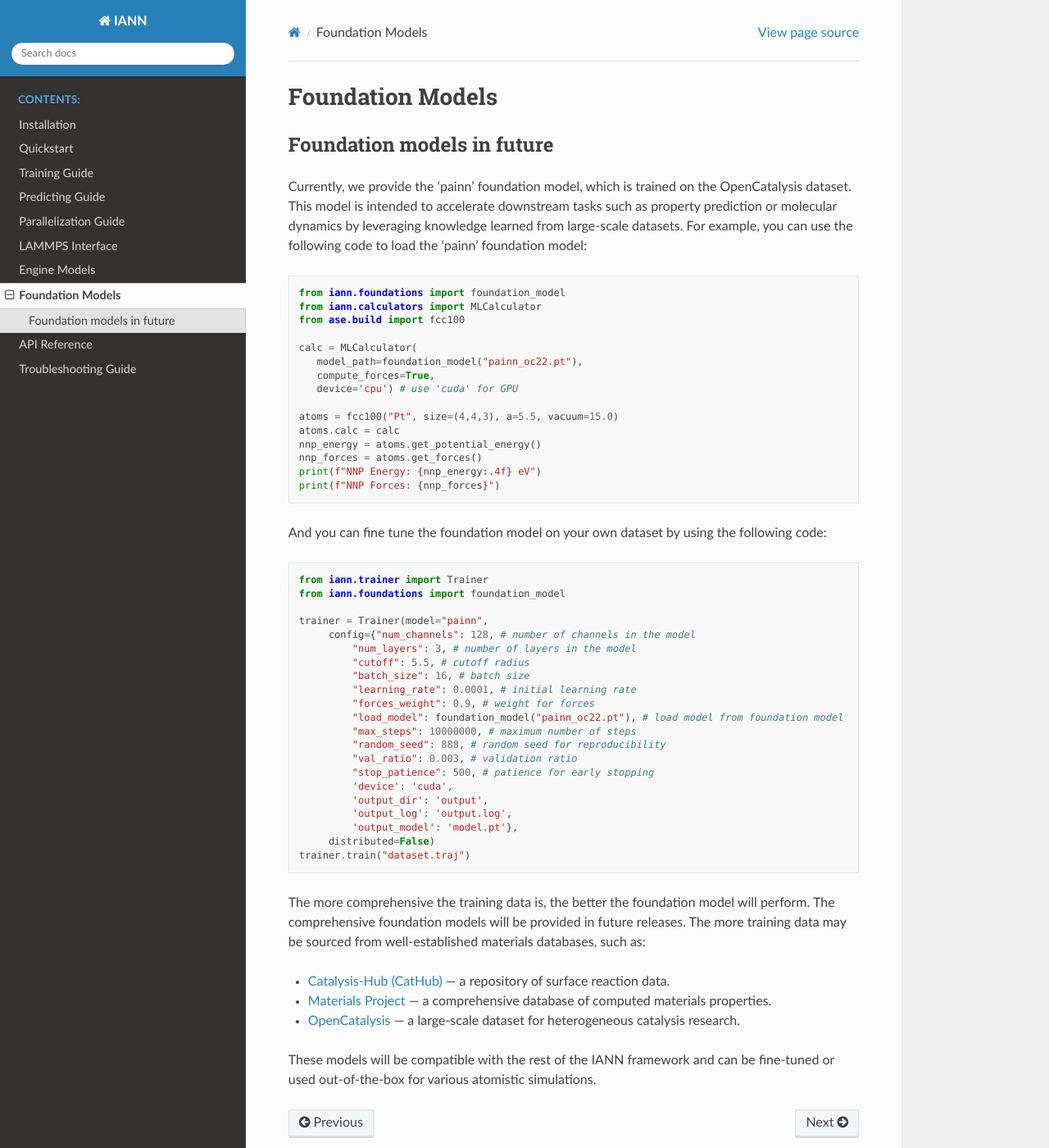
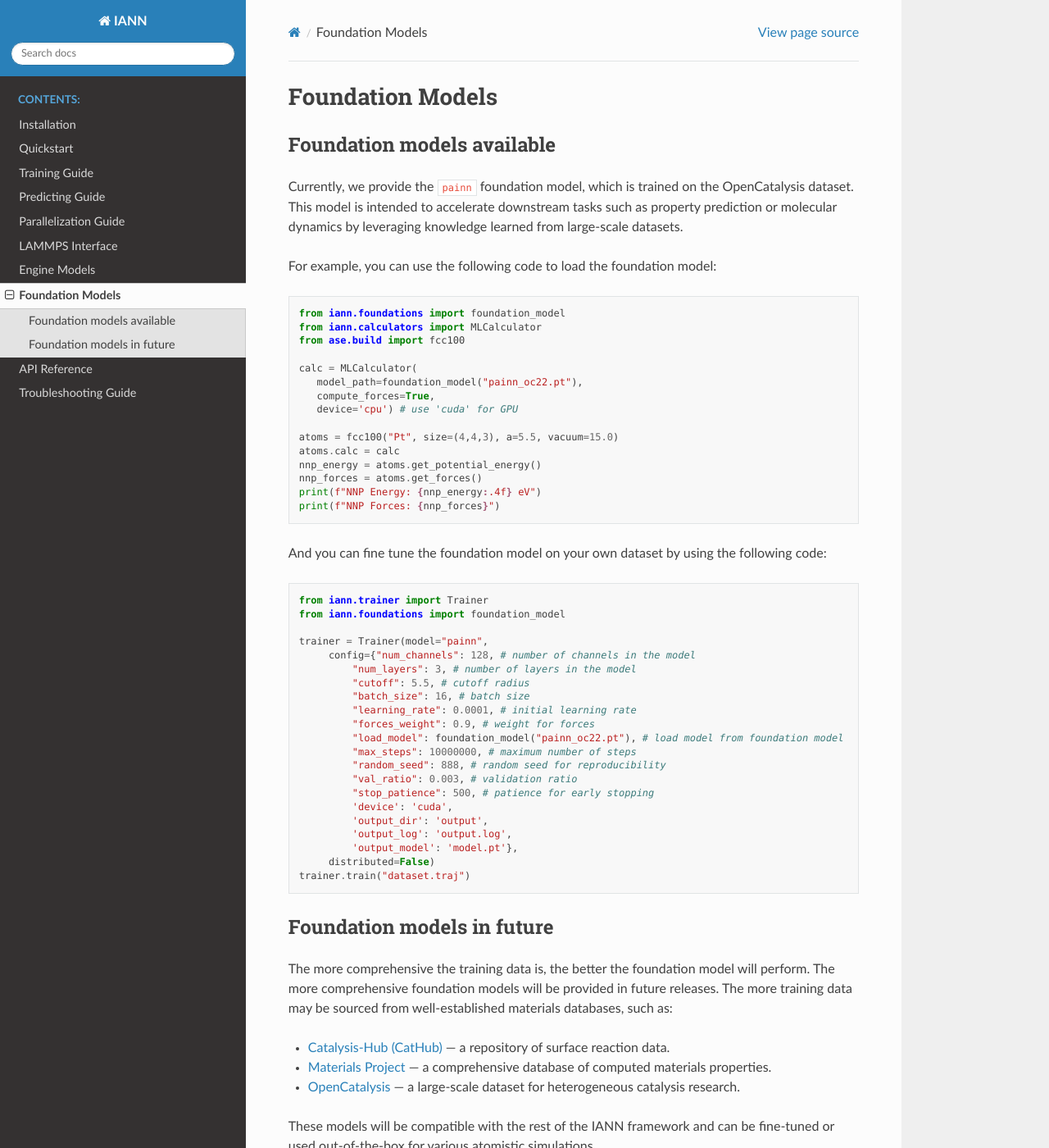
Before and after one commit to changzhiai/IANN, a Sphinx documentation site: the page built from docs/source/foundation_models.rst, in a window 1280 px wide and 1400 px high. Shown: the whole window at 82% size. Built offline with Sphinx 7.4.7 and the Read the Docs theme 3.1.0, drawn with Linux system fonts in a browser that asks for light colours.

Commit message:
Fix the docs for foundation model

```diff
--- a/docs/source/foundation_models.rst
+++ b/docs/source/foundation_models.rst
@@ -1,11 +1,13 @@
 Foundation Models
 =================
 
-Foundation models in future
+Foundation models available
 ---------------------------
 
-Currently, we provide the 'painn' foundation model, which is trained on the OpenCatalysis dataset. This model is intended to accelerate downstream tasks such as property prediction or molecular dynamics by leveraging knowledge learned from large-scale datasets.
-For example, you can use the following code to load the 'painn' foundation model:
+Currently, we provide the ``painn`` foundation model, which is trained on the OpenCatalysis dataset. This model is intended to accelerate downstream tasks such as property prediction or molecular dynamics by leveraging knowledge learned from large-scale datasets.
+
+
+For example, you can use the following code to load the foundation model:
 
 .. code-block:: python
 
@@ -51,7 +53,11 @@ And you can fine tune the foundation model on your own dataset by using the foll
         distributed=False)
    trainer.train("dataset.traj")
 
-The more comprehensive the training data is, the better the foundation model will perform. The comprehensive foundation models will be provided in future releases. The more training data may be sourced from well-established materials databases, such as:
+
+Foundation models in future
+---------------------------
+
+The more comprehensive the training data is, the better the foundation model will perform. The more comprehensive foundation models will be provided in future releases. The more training data may be sourced from well-established materials databases, such as:
 
 - `Catalysis-Hub (CatHub) <https://www.catalysis-hub.org>`_ — a repository of surface reaction data.
 - `Materials Project <https://materialsproject.org>`_ — a comprehensive database of computed materials properties.
```
